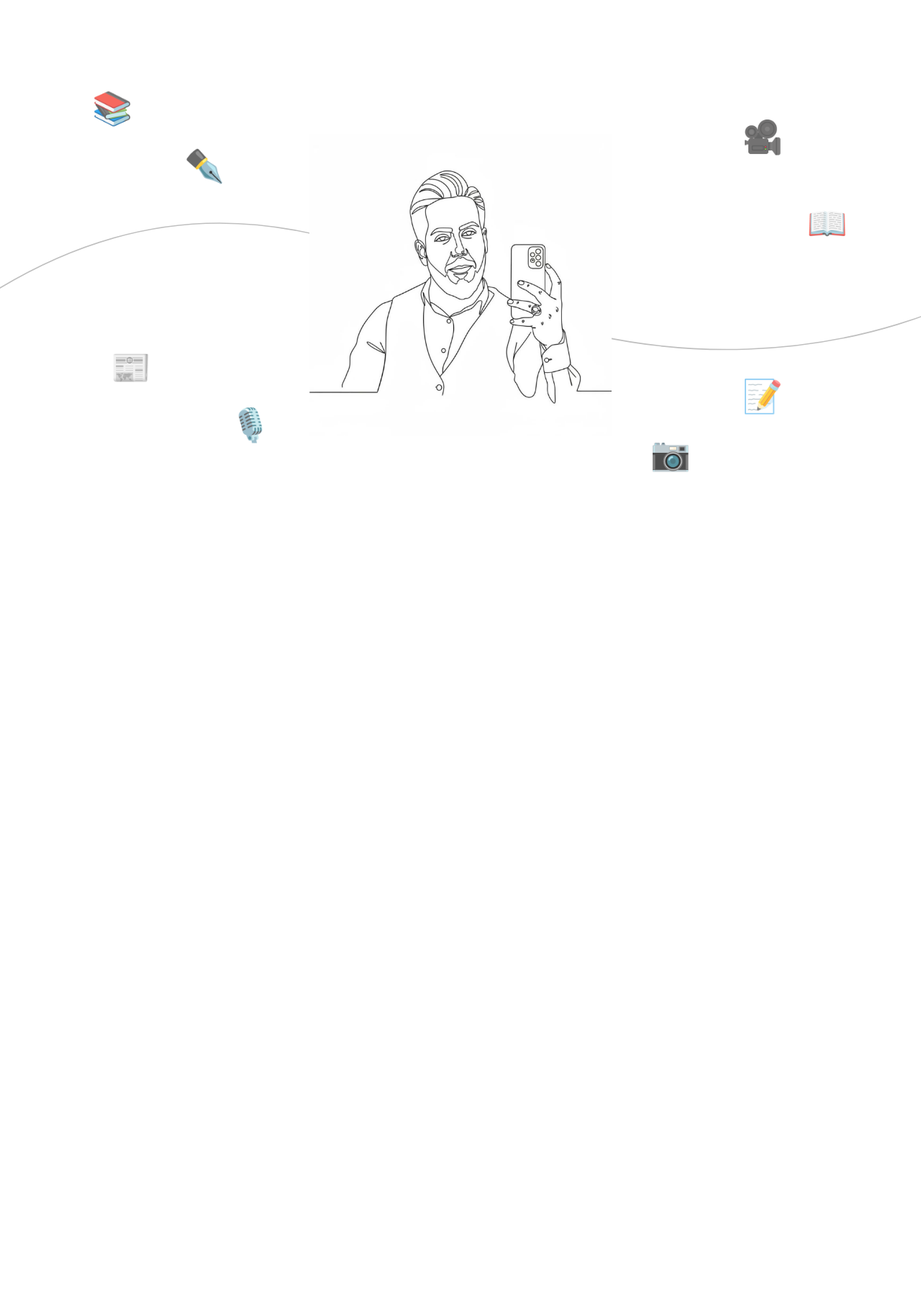
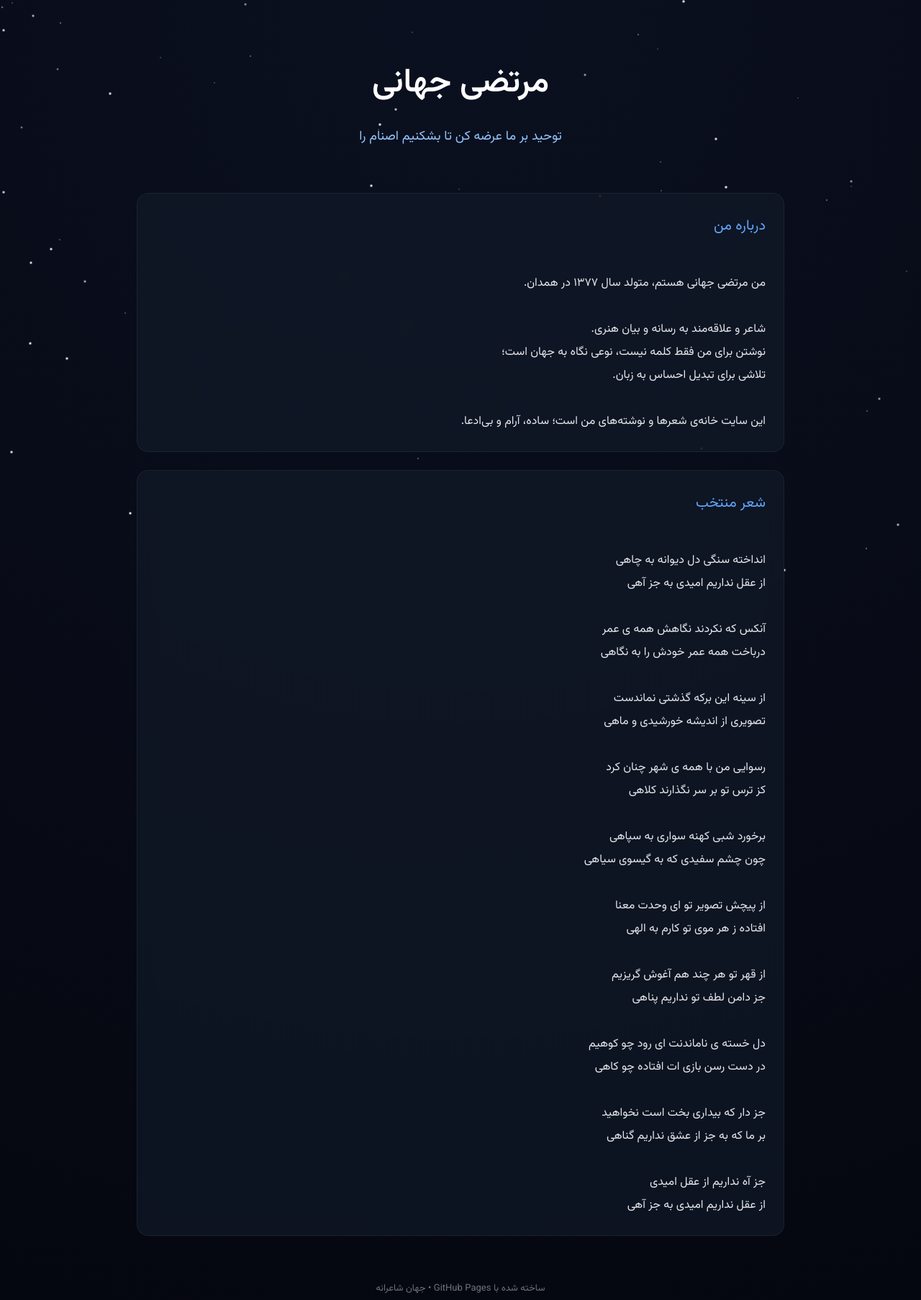
Before and after one commit to mortezajahani/mortezajahani.github.io, a plain HTML site: page index.html in a window 1280 px wide. Shown: the top 1806 px of the page at 72% size. Drawn offline with Linux system fonts and the light colour scheme.

Commit message:
Update index.html

```diff
--- a/index.html
+++ b/index.html
@@ -3,245 +3,186 @@
 <head>
   <meta charset="UTF-8">
   <meta name="viewport" content="width=device-width, initial-scale=1.0">
-<title>وبسایت شخصی</title>
+  <title>مرتضی جهانی | شاعر</title>
 
-<link href="https://fonts.googleapis.com/css2?family=Vazirmatn:wght@300;400;700&display=swap" rel="stylesheet">
+  <!-- فونت فارسی -->
+  <link href="https://fonts.googleapis.com/css2?family=Vazirmatn:wght@300;400;600&display=swap" rel="stylesheet">
 
   <style>
-
-*{
-margin:0;
-padding:0;
-box-sizing:border-box;
+    body {
+      margin: 0;
+      font-family: "Vazirmatn", sans-serif;
+      background: radial-gradient(circle at top, #0b1020, #05070f);
+      color: #e5e7eb;
+      line-height: 2;
+      overflow-x: hidden;
     }
 
-body{
-font-family:'Vazirmatn',sans-serif;
-background:#fff;
-overflow-x:hidden;
+    .stars {
+      position: fixed;
+      width: 100%;
+      height: 100%;
+      top: 0;
+      left: 0;
+      z-index: -1;
+      overflow: hidden;
     }
 
-.hero{
-height:250vh;
-position:relative;
+    .star {
+      position: absolute;
+      width: 2px;
+      height: 2px;
+      background: white;
+      border-radius: 50%;
+      opacity: 0.6;
+      animation: twinkle 3s infinite ease-in-out;
     }
 
-.sticky{
-position:sticky;
-top:0;
-height:100vh;
-display:flex;
-align-items:center;
-justify-content:center;
-overflow:hidden;
+    @keyframes twinkle {
+      0%, 100% { opacity: 0.2; transform: scale(1); }
+      50% { opacity: 1; transform: scale(1.6); }
     }
 
-.lines{
-position:absolute;
-inset:0;
-z-index:1;
-opacity:.25;
+    .container {
+      max-width: 900px;
+      margin: auto;
+      padding: 70px 20px;
     }
 
-.lines svg{
-width:3000px;
-height:100%;
-position:absolute;
-left:50%;
-transform:translateX(-50%);
+    header {
+      text-align: center;
+      margin-bottom: 60px;
     }
 
-.center-image{
-position:relative;
-z-index:10;
-transition:all .15s linear;
+    h1 {
+      font-size: 46px;
+      margin: 0;
+      color: #ffffff;
     }
 
-.center-image img{
-width:420px;
-max-width:80vw;
+    .tagline {
+      margin-top: 10px;
+      color: #93c5fd;
+      font-size: 18px;
     }
 
-.icon{
-position:absolute;
-font-size:45px;
-opacity:.8;
-animation:float 6s ease-in-out infinite;
+    .card {
+      background: rgba(17, 24, 39, 0.75);
+      border: 1px solid rgba(255,255,255,0.06);
+      backdrop-filter: blur(12px);
+      padding: 25px;
+      margin-bottom: 25px;
+      border-radius: 16px;
+      transition: 0.3s;
     }
 
-@keyframes float{
-0%{transform:translateY(0)}
-50%{transform:translateY(-15px)}
-100%{transform:translateY(0)}
+    .card:hover {
+      transform: translateY(-4px);
+      border-color: rgba(147, 197, 253, 0.3);
     }
 
-.poem{
-min-height:100vh;
-display:flex;
-align-items:center;
-justify-content:center;
-padding:50px;
+    .title {
+      font-size: 20px;
+      color: #60a5fa;
+      margin-bottom: 12px;
     }
 
-.poem-box{
-max-width:900px;
-text-align:center;
-opacity:0;
-transform:translateY(100px);
-transition:1s;
+    .poem {
+      white-space: pre-line;
+      color: #e5e7eb;
+      font-size: 16px;
     }
 
-.poem-box.show{
-opacity:1;
-transform:translateY(0);
+    footer {
+      text-align: center;
+      margin-top: 60px;
+      color: #6b7280;
+      font-size: 13px;
     }
-
-.poem h2{
-font-size:50px;
-margin-bottom:50px;
-}
-
-.poem p{
-font-size:32px;
-line-height:2.5;
-}
-
-.content{
-padding:120px 30px;
-max-width:1200px;
-margin:auto;
-}
-
-.content h2{
-font-size:40px;
-margin-bottom:30px;
-}
-
-.cards{
-display:grid;
-grid-template-columns:repeat(auto-fit,minmax(250px,1fr));
-gap:20px;
-}
-
-.card{
-padding:30px;
-border:1px solid #ddd;
-border-radius:20px;
-}
-
   </style>
 </head>
 
 <body>
 
-<section class="hero">
+<!-- ستاره‌ها -->
+<div class="stars"></div>
 
-<div class="sticky">
+<div class="container">
 
-<div class="lines">
+  <header>
+    <h1>مرتضی جهانی</h1>
+    <div class="tagline">توحید بر ما عرضه کن تا بشکنیم اصنام را</div>
+  </header>
 
-<svg viewBox="0 0 3000 1000">
+  <div class="card">
+    <div class="title">درباره من</div>
+    <div class="poem">
+من مرتضی جهانی هستم، متولد سال ۱۳۷۷ در همدان.
 
-<path d="
-M0 500
-C250 350 450 650 700 500
-S1200 350 1500 500
-S2200 650 2500 450
-S2800 450 3000 500"
-fill="none"
-stroke="black"
-stroke-width="2"/>
+شاعر و علاقه‌مند به رسانه و بیان هنری.
+نوشتن برای من فقط کلمه نیست، نوعی نگاه به جهان است؛
+تلاشی برای تبدیل احساس به زبان.
 
-</svg>
+این سایت خانه‌ی شعرها و نوشته‌های من است؛ ساده، آرام و بی‌ادعا.
+    </div>
+  </div>
+
+  <div class="card">
+    <div class="title">شعر منتخب</div>
+    <div class="poem">
+انداخته سنگی دل دیوانه به چاهی
+از عقل نداریم امیدی به جز آهی
+
+آنکس که نکردند نگاهش همه ی عمر
+درباخت همه عمر خودش را به نگاهی
+
+از سینه این برکه گذشتی نماندست
+تصویری از اندیشه خورشیدی و ماهی
+
+رسوایی من با همه ی شهر چنان کرد
+کز ترس تو بر سر نگذارند کلاهی
+
+برخورد شبی کهنه سواری به سپاهی
+چون چشم سفیدی که به گیسوی سیاهی
+
+از پیچش تصویر تو ای وحدت معنا
+افتاده ز هر موی تو کارم به الهی
+
+از قهر تو هر چند هم آغوش گریزیم
+جز دامن لطف تو نداریم پناهی
+
+دل خسته ی ناماندنت ای رود چو کوهیم
+در دست رسن بازی ات افتاده چو کاهی
+
+جز دار که بیداری بخت است نخواهید
+بر ما که به جز از عشق نداریم گناهی
+
+جز آه نداریم از عقل امیدی
+از عقل نداریم امیدی به جز آهی
+    </div>
+  </div>
+
+  <footer>
+    ساخته شده با GitHub Pages • جهان شاعرانه
+  </footer>
 
 </div>
 
-<div class="icon" style="top:15%;left:10%">📚</div>
-<div class="icon" style="top:25%;left:20%">✒️</div>
-<div class="icon" style="top:60%;left:12%">📰</div>
-<div class="icon" style="top:70%;left:25%">🎙️</div>
+<!-- اسکریپت ستاره‌ها -->
+<script>
+  const starsContainer = document.querySelector('.stars');
 
-<div class="icon" style="top:20%;right:15%">🎥</div>
-<div class="icon" style="top:35%;right:8%">📖</div>
-<div class="icon" style="top:65%;right:15%">📝</div>
-<div class="icon" style="top:75%;right:25%">📷</div>
+  for (let i = 0; i < 90; i++) {
+    const star = document.createElement('div');
+    star.className = 'star';
 
-<div class="center-image" id="photo">
-<img src="me.png" alt="">
-</div>
+    star.style.top = Math.random() * 100 + '%';
+    star.style.left = Math.random() * 100 + '%';
+    star.style.animationDuration = (Math.random() * 3 + 2) + 's';
+    star.style.opacity = Math.random();
 
-</div>
-
-</section>
-
-<section class="poem">
-
-<div class="poem-box" id="poem">
-
-<h2>شعر</h2>
-
-<p>
-به نام خداوند جان و خرد
-</p>
-
-<p>
-کزین برتر اندیشه برنگذرد
-</p>
-
-<p>
-چو ایران نباشد تن من مباد
-</p>
-
-<p>
-بدین بوم و بر زنده یک تن مباد
-</p>
-
-</div>
-
-</section>
-
-<section class="content">
-
-<h2>نوشته‌ها</h2>
-
-<div class="cards">
-
-<div class="card">
-مقاله اول
-</div>
-
-<div class="card">
-مقاله دوم
-</div>
-
-<div class="card">
-مقاله سوم
-</div>
-
-</div>
-
-</section>
-
-<script>
-
-const photo = document.getElementById("photo");
-const poem = document.getElementById("poem");
-
-window.addEventListener("scroll",()=>{
-
-let y = window.scrollY;
-
-let scale = Math.max(0.55,1-(y/2500));
-
-photo.style.transform =
-`translateY(${-y*0.25}px) scale(${scale})`;
-
-if(y>700){
-poem.classList.add("show");
+    starsContainer.appendChild(star);
   }
-
-});
-
 </script>
 
 </body>
```
Lines whose indentation alone changed are shown as unchanged.
